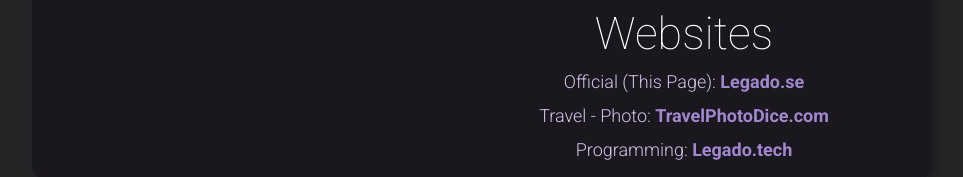
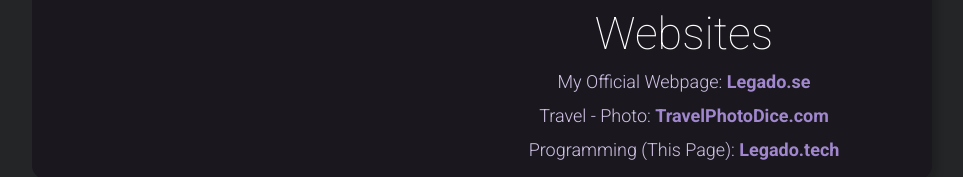
Before and after one commit to Holmevi/Legado.tech, a plain HTML site: page index.html in a window 1280 px wide. Shown: the part 3012-3189 px from the top of the page, without its empty margins (158-1121 px from the left). Drawn offline with Linux system fonts and the light colour scheme; a web font is replaced by a local one.

Commit message:
Small Fixes

```diff
--- a/index.html
+++ b/index.html
@@ -250,9 +250,9 @@
 
 
             <h2 class="header-text">Websites</h2>
-                <div class="contact-block"><p class="content-text">Official (This Page): <a href="https://legado.se/" target="_self"><b>Legado.se</b></a></p></div>
+                <div class="contact-block"><p class="content-text">My Official Webpage: <a href="https://legado.se/" target="_self"><b>Legado.se</b></a></p></div>
                 <div class="contact-block"><p class="content-text">Travel - Photo: <a href="https://travelphotodice.com/" target="_self"><b>TravelPhotoDice.com</b></a></p></div>
-                <div class="contact-block"><p class="content-text">Programming: <a href="https://legado.tech/" target="_self"><b>Legado.tech</b></a></p></div>
+                <div class="contact-block"><p class="content-text">Programming (This Page): <a href="https://legado.tech/" target="_self"><b>Legado.tech</b></a></p></div>
         </div>
     </section>
     <div class="end">
```
